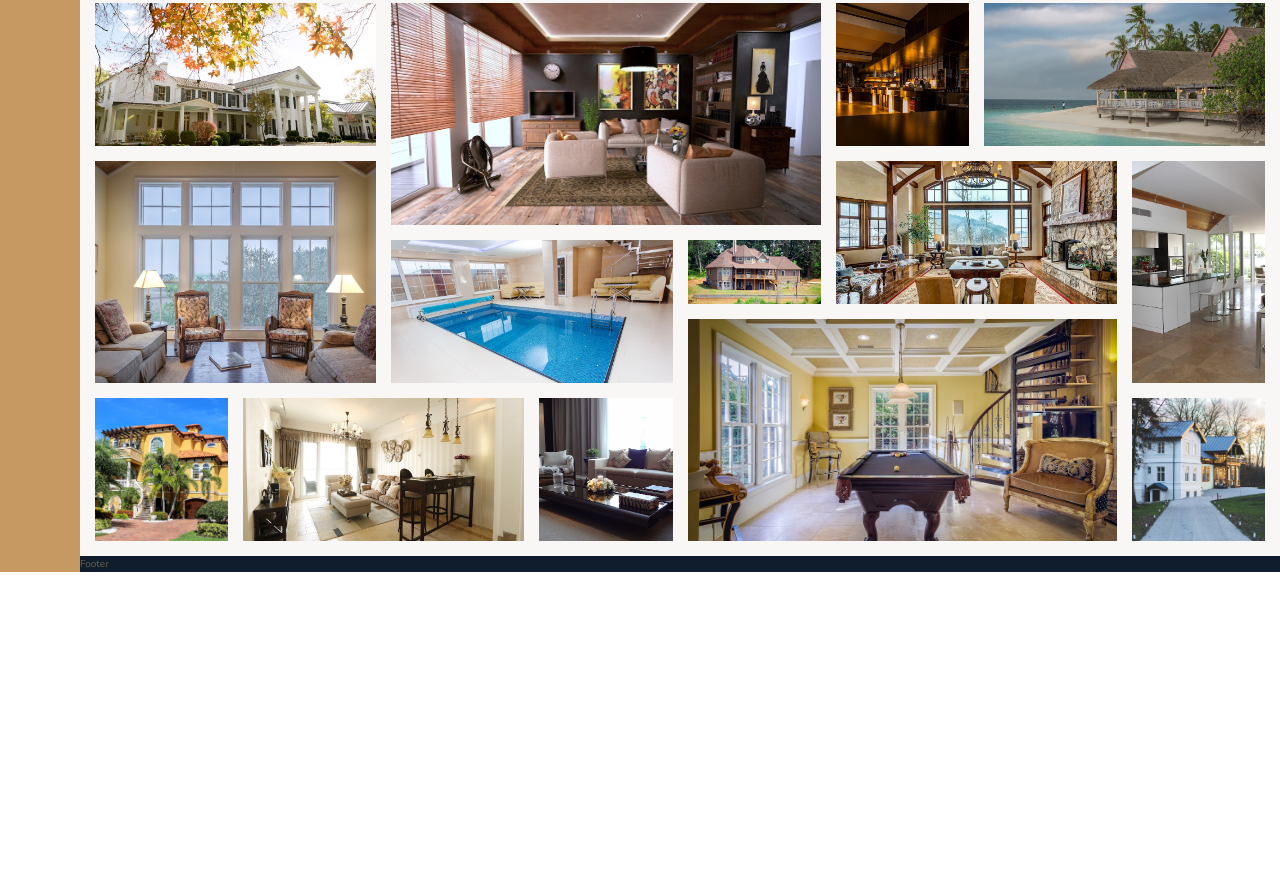
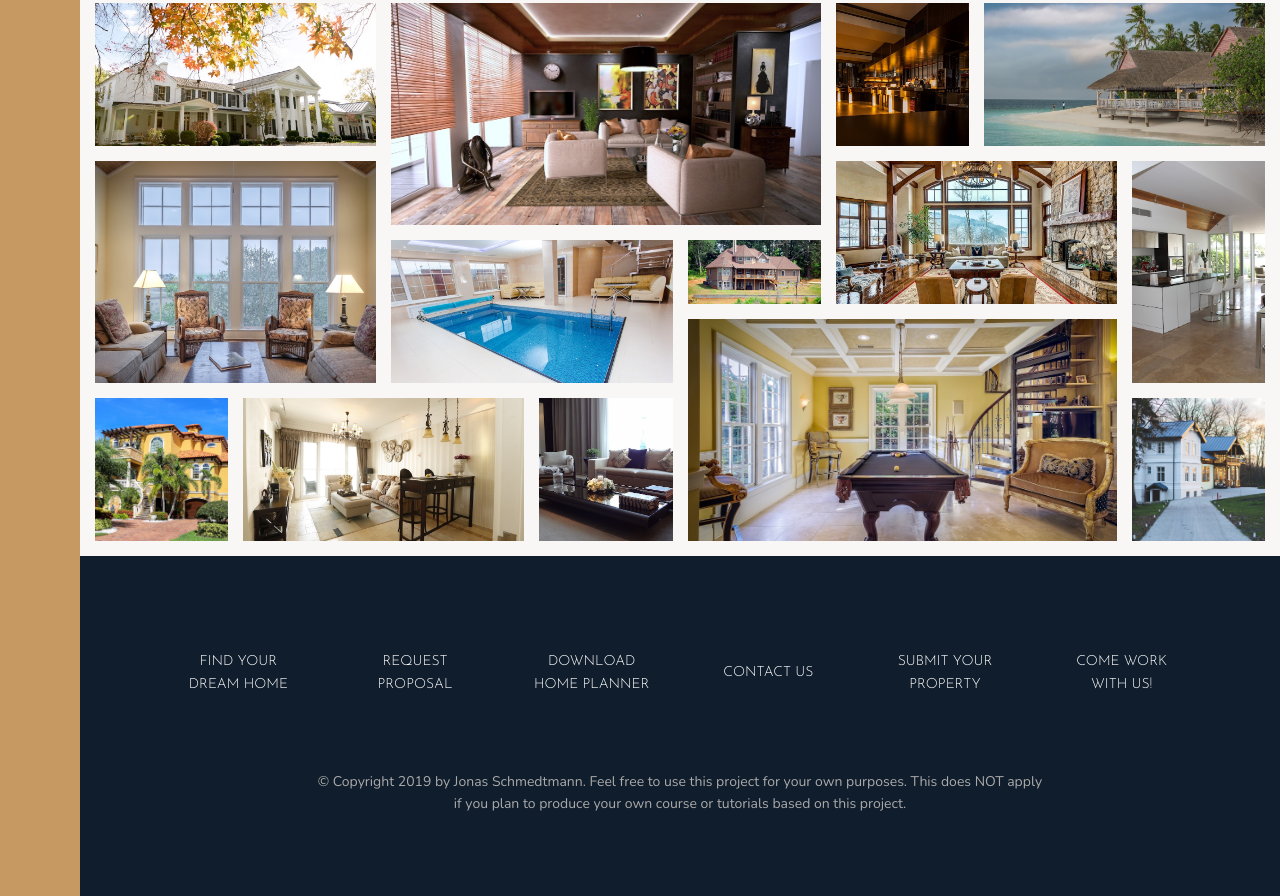
Before and after one commit to Tuund/Nexter, a website: page index.html in a window 1280 px wide. Shown: the part 3084-3980 px from the top of the page. Before the commit the page ends 3656 px from the top, so only its background shows below. Drawn offline with nearby package versions, Linux system fonts and the light colour scheme.

Commit message:
12. Building the Footer

```diff
--- a/index.html
+++ b/index.html
@@ -337,6 +337,32 @@
       </figure>
     </section>
 
-    <footer class="footer">Footer</footer>
+    <footer class="footer">
+      <ul class="nav">
+        <li class="nav__item">
+          <a href="#" class="nav__link">Find your dream home</a>
+        </li>
+        <li class="nav__item">
+          <a href="#" class="nav__link">Request proposal</a>
+        </li>
+        <li class="nav__item">
+          <a href="#" class="nav__link">Download home planner</a>
+        </li>
+        <li class="nav__item">
+          <a href="#" class="nav__link">Contact us</a>
+        </li>
+        <li class="nav__item">
+          <a href="#" class="nav__link">Submit your property</a>
+        </li>
+        <li class="nav__item">
+          <a href="#" class="nav__link">Come work with us!</a>
+        </li>
+      </ul>
+      <p class="copyright">
+        &copy; Copyright 2019 by Jonas Schmedtmann. Feel free to use this project for your own
+        purposes. This does NOT apply if you plan to produce your own course or tutorials based on
+        this project.
+      </p>
+    </footer>
   </body>
 </html>
--- a/sass/_footer.scss
+++ b/sass/_footer.scss
@@ -1,4 +1,45 @@
 .footer {
   grid-column: full-start / full-end;
+  padding: 8rem;
   background-color: $color-secondary;
 }
+
+.nav {
+  display: grid;
+  grid-template-columns: repeat(auto-fit, minmax(15rem, 1fr));
+  align-items: center;
+  gap: 2rem;
+  list-style: none;
+
+  &__item {
+  }
+
+  &__link:link,
+  &__link:visited {
+    display: block;
+    padding: 1.5rem;
+    font-family: $font-display;
+    text-align: center;
+    font-size: 1.4rem;
+    text-transform: uppercase;
+    text-decoration: none;
+    color: #fff;
+    transition: all 0.2s;
+
+    &:hover {
+      transform: translateY(-3px);
+      background-color: rgba(#fff, 0.05);
+    }
+  }
+}
+
+.copyright {
+  width: 70%;
+  margin-top: 6rem;
+  margin-left: auto;
+  margin-right: auto;
+
+  text-align: center;
+  font-size: 1.4rem;
+  color: $color-grey-light-2;
+}
```
Also changed, not shown: css/style.css.
